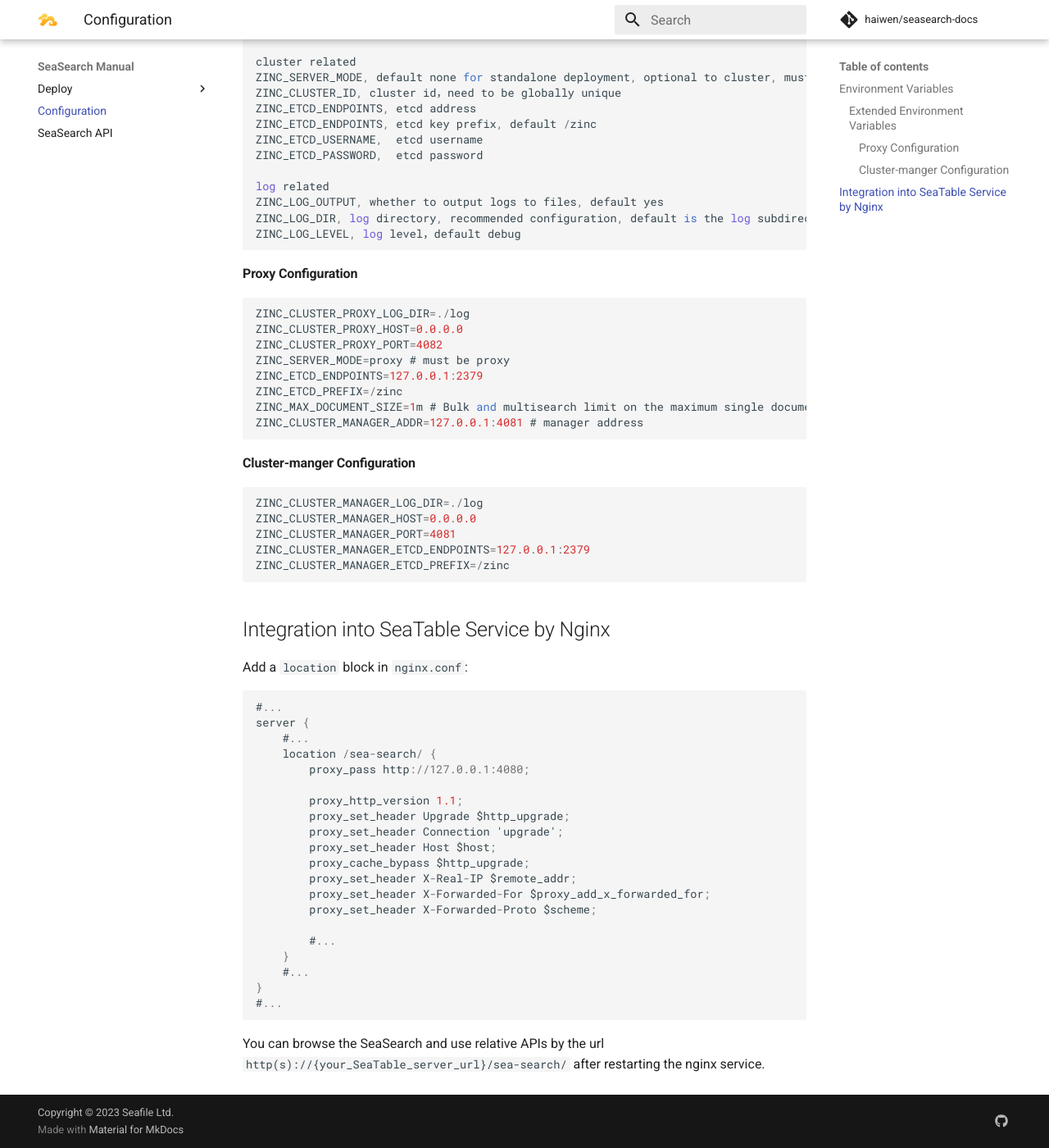
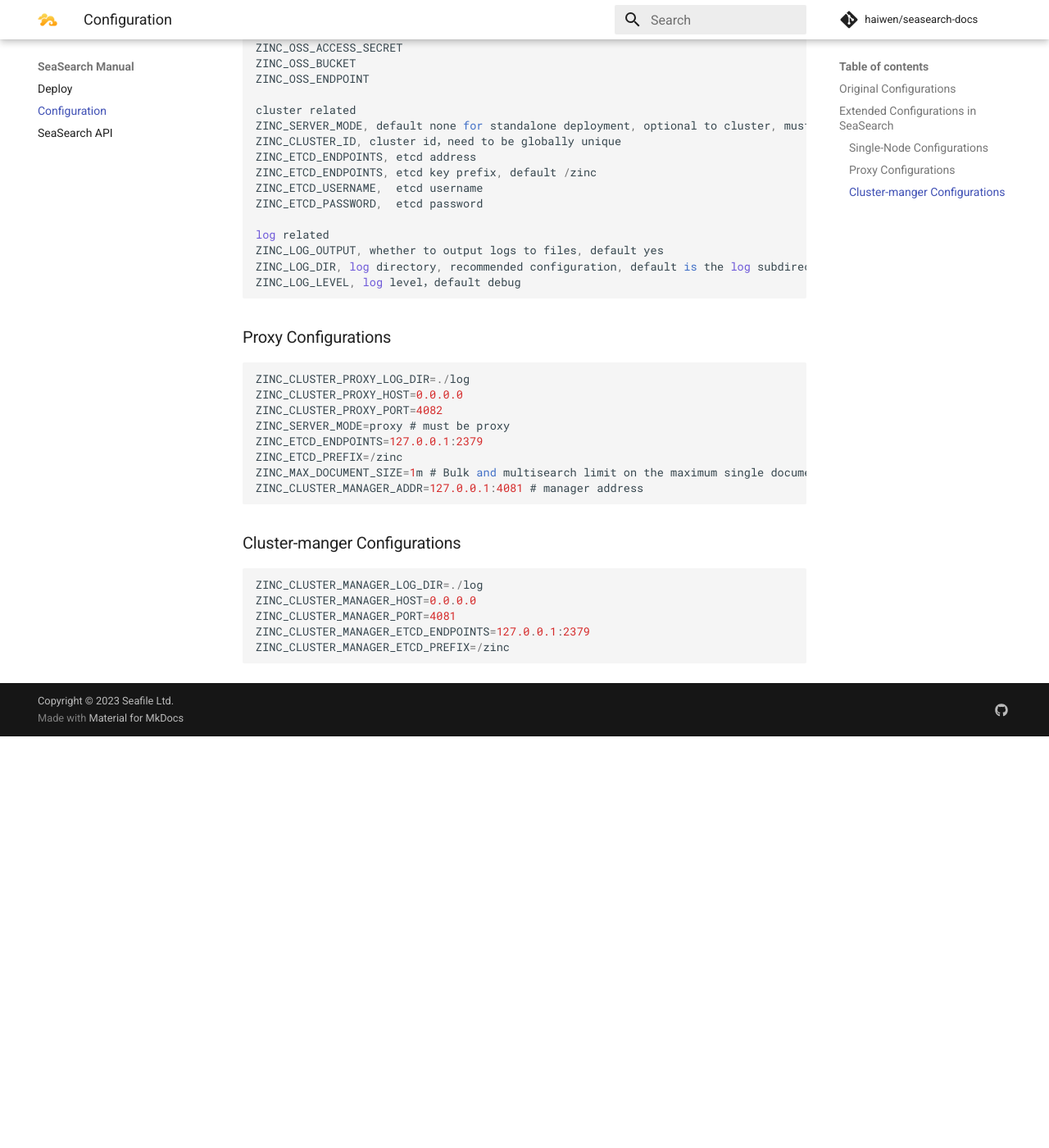
Before and after one commit to haiwen/seasearch-docs, an MkDocs documentation site: the page built from manual/config/README.md, in a window 1280 px wide and 1400 px high, scrolled down 809 px. Shown: the whole window at 82% size. Built offline with MkDocs 1.6.1 and Material for MkDocs 9.7.7, drawn with Linux system fonts in a browser that asks for light colours; comment, search, counter and statistics services are not loaded; after the commit the page ends 1707 px from its top, so only the background shows below that; some of the changed text lies outside the part shown.

Commit message:
opt: structures

````diff
--- a/manual/config/README.md
+++ b/manual/config/README.md
@@ -1,12 +1,14 @@
 # SeaSearch Configuration
 
-## Environment Variables
+## Original Configurations
 
-The official configuration can be referenced：[https://zincsearch-docs.zinc.dev/environment-variables/](https://zincsearch-docs.zinc.dev/environment-variables/)
+The original configurations of environment variables can be referenced：[https://zincsearch-docs.zinc.dev/environment-variables/](https://zincsearch-docs.zinc.dev/environment-variables/)
 
 The following configuration instructions are for our extended configuration items. All configurations are set in the form of environment variables.
 
-### Extended Environment Variables
+## Extended Configurations in SeaSearch
+
+### Single-Node Configurations
 
 ```
 GIN_MODE, log mode of gin framework，default release
@@ -47,7 +49,7 @@ ZINC_LOG_LEVEL, log level，default debug
 
 ```
 
-#### Proxy Configuration
+### Proxy Configurations
 
 ```
 ZINC_CLUSTER_PROXY_LOG_DIR=./log
@@ -60,7 +62,7 @@ ZINC_MAX_DOCUMENT_SIZE=1m # Bulk and multisearch limit on the maximum single doc
 ZINC_CLUSTER_MANAGER_ADDR=127.0.0.1:4081 # manager address
 ```
 
-#### Cluster-manger Configuration
+### Cluster-manger Configurations
 
 ```
 ZINC_CLUSTER_MANAGER_LOG_DIR=./log
@@ -69,32 +71,3 @@ ZINC_CLUSTER_MANAGER_PORT=4081
 ZINC_CLUSTER_MANAGER_ETCD_ENDPOINTS=127.0.0.1:2379
 ZINC_CLUSTER_MANAGER_ETCD_PREFIX=/zinc
 ```
-
-## Integration into SeaTable Service by Nginx
-
-Add a `location` block in `nginx.conf`:
-
-```conf
-#...
-server {
-    #...
-    location /sea-search/ {
-        proxy_pass http://127.0.0.1:4080;
-
-        proxy_http_version 1.1;
-        proxy_set_header Upgrade $http_upgrade;
-        proxy_set_header Connection 'upgrade';
-        proxy_set_header Host $host;
-        proxy_cache_bypass $http_upgrade;
-        proxy_set_header X-Real-IP $remote_addr;
-        proxy_set_header X-Forwarded-For $proxy_add_x_forwarded_for;
-        proxy_set_header X-Forwarded-Proto $scheme;
-
-        #...
-    }
-    #...
-}
-#...
-```
-
-You can browse the SeaSearch and use relative APIs by the url `http(s)://{your_SeaTable_server_url}/sea-search/` after restarting the nginx service.
--- a/mkdocs.yml
+++ b/mkdocs.yml
@@ -45,8 +45,6 @@ markdown_extensions:
 
 # Page tree
 nav:
-  - Deploy:
-      - Deploy SeaSearch by Manual: deploy/Deploy_by_manual.md
-      - Deploy SeaSearch by Docker: deploy/Deploy_by_docker.md
+  - Deploy: deploy/README.md
   - Configuration: config/README.md
   - SeaSearch API: api/seasearch_api.md
````
Also changed, not shown: manual/deploy/Deploy_by_manual.md (deleted, +0 -278 lines), manual/deploy/README.md (renamed from manual/deploy/Deploy_by_docker.md, +5 -3 lines).
